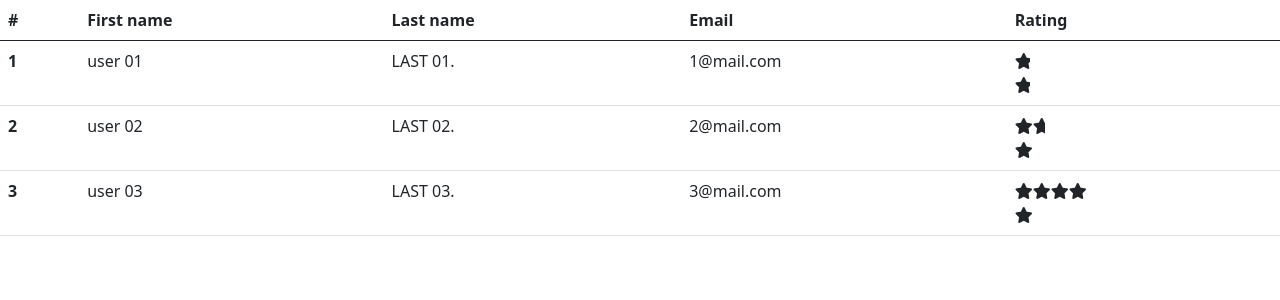
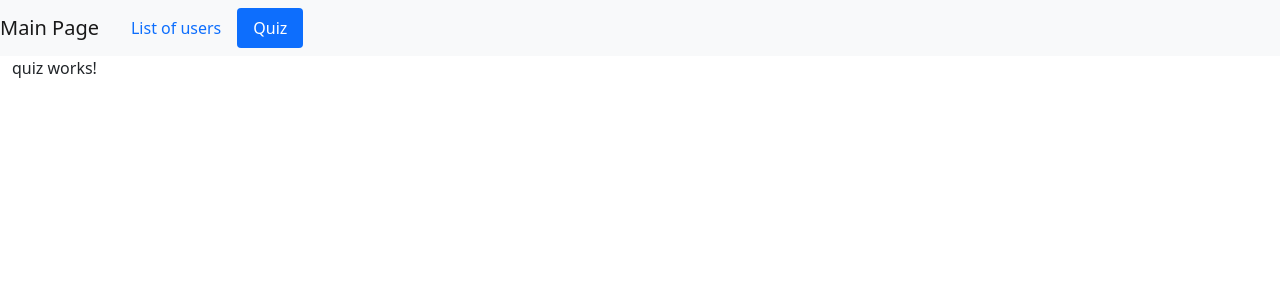
Before and after one commit to feiiydu/angular, an Angular app: page /quiz in a window 1280 px wide. Before the commit this address led to /. Shown: the top 300 px of the page. Built offline with nearby package versions, Linux system fonts and the light colour scheme.

Commit message:
add quiz , router navigation bar

```diff
--- a/src/app/app-routing.module.ts
+++ b/src/app/app-routing.module.ts
@@ -1,7 +1,12 @@
 import { NgModule } from '@angular/core';
 import { RouterModule, Routes } from '@angular/router';
+import { LoginComponent } from './login/login.component';
+import { QuizComponent } from './quiz/quiz.component';
 
-const routes: Routes = [];
+const routes: Routes = [
+  {path: 'users',component:LoginComponent},
+  {path: 'quiz',component:QuizComponent}
+];
 
 @NgModule({
   imports: [RouterModule.forRoot(routes)],
--- /dev/null
+++ b/src/app/main/main.component.html
@@ -0,0 +1,17 @@
+<nav class='navbar navbar-expand navbar-light bg-light'>
+    <a class='navbar-brand'>Main Page</a>
+    <ul class="nav nav-pills">
+        <li>
+            <a class='nav-link' routerLinkActive='active' [routerLink]="['/users']">List of users</a>
+        </li>
+        <li>
+            <a class='nav-link' routerLinkActive='active' [routerLink]="['/quiz']">Quiz</a>
+        </li>
+
+    </ul>
+
+</nav>
+
+<div class='container-fluid'>
+    <router-outlet></router-outlet>
+</div>
--- /dev/null
+++ b/src/app/main/main.component.ts
@@ -0,0 +1,15 @@
+import { Component, OnInit } from '@angular/core';
+
+@Component({
+  selector: 'app-main',
+  templateUrl: './main.component.html',
+  styleUrls: ['./main.component.css']
+})
+export class MainComponent implements OnInit {
+
+  constructor() { }
+
+  ngOnInit(): void {
+  }
+
+}
--- /dev/null
+++ b/src/app/quiz/quiz.component.html
@@ -0,0 +1 @@
+<p>quiz works!</p>
--- /dev/null
+++ b/src/app/quiz/quiz.component.ts
@@ -0,0 +1,15 @@
+import { Component, OnInit } from '@angular/core';
+
+@Component({
+  selector: 'app-quiz',
+  templateUrl: './quiz.component.html',
+  styleUrls: ['./quiz.component.css']
+})
+export class QuizComponent implements OnInit {
+
+  constructor() { }
+
+  ngOnInit(): void {
+  }
+
+}
--- a/src/index.html
+++ b/src/index.html
@@ -10,6 +10,6 @@
   <script src="https://use.fontawesome.com/3c07711be8.js"></script>
 </head>
 <body>
-  <app-login></app-login>
+  <app-main></app-main>
 </body>
 </html>
```
Also changed, not shown: src/app/app.module.ts (+6 -2 lines), src/app/main/main.component.css (added), src/app/quiz/quiz.component.css (added), 2 other files (tests, documents, lock files or other folders).
